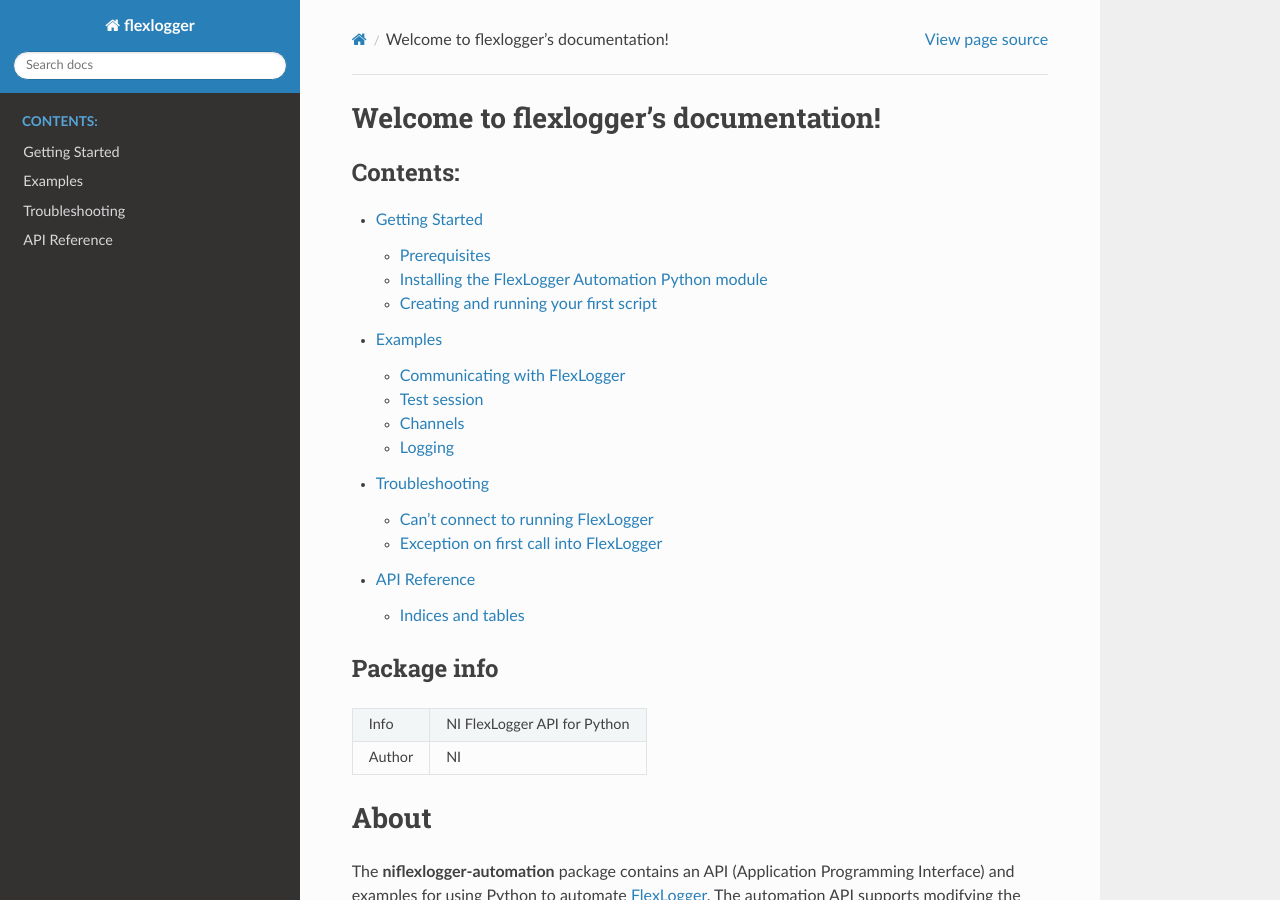
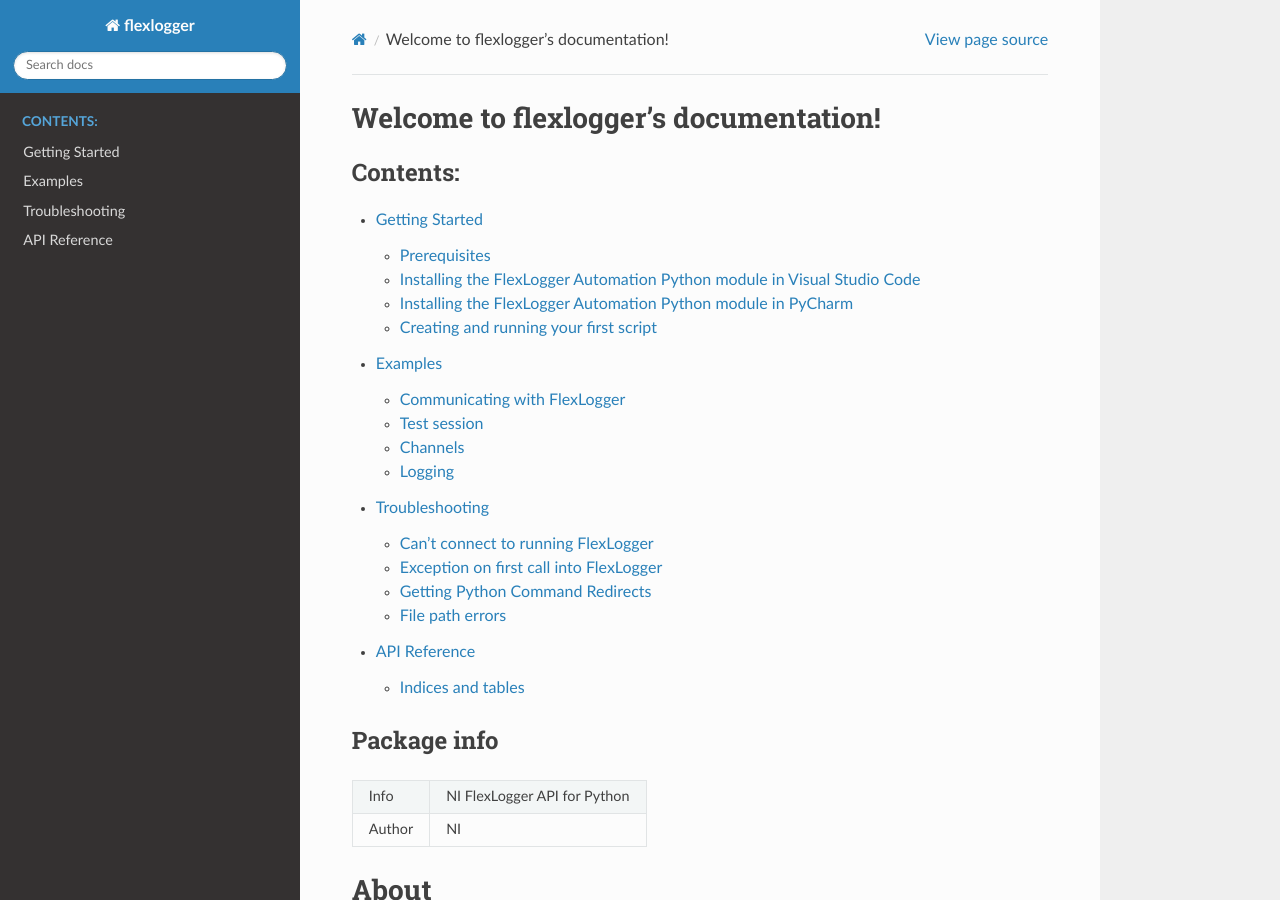
Before and after one commit to ni/niflexlogger-automation-python, a Sphinx documentation site: the page built from docs/index.rst, in a window 1280 px wide and 900 px high. Built offline with Sphinx 7.4.7 and the Read the Docs theme 2.0.0, drawn with Linux system fonts in a browser that asks for light colours; some of the changed lines change nothing that is shown.

Commit message:
Update getting started with Pycharm and VSC specific instructions.

```diff
--- a/docs/getting_started.rst
+++ b/docs/getting_started.rst
@@ -19,12 +19,25 @@
 
 
 
-Installing the FlexLogger Automation Python module
---------------------------------------------------
-Install the FlexLogger Automation Python module so you can control FlexLogger tests programatically.
+Installing the FlexLogger Automation Python module in Visual Studio Code
+------------------------------------------------------------------------
+1. Open Visual Studio Code and select Terminal>>New Terminal.
+2. Execute the following command in the terminal to install the module.
 
-1. Open the command prompt.
-2. Execute the following command to install the module.
+   ``pip install niflexlogger-automation``
+
+If you have multiple Python versions installed in your computer, you can specify to which version you will install the module by using:
+
+   ``py -<version> -m pip install niflexlogger-automation``
+
+
+Installing the FlexLogger Automation Python module in PyCharm
+------------------------------------------------------------------------
+1. Open PyCharm and create or browse to a project.
+2. Go to View>>Tool Windows>>Terminal
+3. Install the package with the following command:
+
+Note: In PyCharm, when you create a new project with a virtual environment (venv), the virtual environment is automatically activated in the terminal associated with the project.  In a virtual environment, the installed packages are isolated from the global Python environment and apply only to the virtual environment being used.
 
    ``pip install niflexlogger-automation``
 
@@ -165,3 +178,12 @@
 If this fixes the problem, try configuring your proxy to not affect traffic to localhost.
 See `this GitHub issue <https://github.com/ni/niflexlogger-automation-python/issues/13>`_
 for an example.
+
+Getting Python Command Redirects
+---------------------------------------
+If you encounter issues where typing Python commands leads you to the Microsoft Store, you may need to turn off Execution Aliases in Windows. Go to Settings>>Apps>>Apps & features>>App execution aliases and turn off the aliases for Python.
+
+
+File path errors
+---------------------------------------
+Ensure you know the exact path to your FlexLogger project and script. Incorrect paths can lead to errors when running examples. This can be particularly important when following the provided documentation examples.
```
